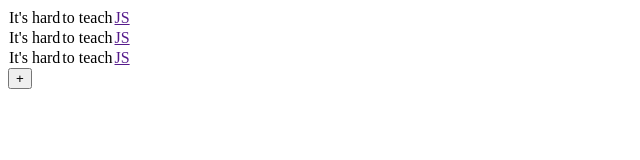
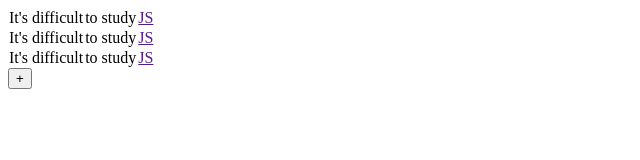
Before and after one commit to marysja/hardJS, a plain HTML site: page index.html in a window 1280 px wide. Shown: the whole page, without its empty margins (0-640 px from the left). Drawn offline with Linux system fonts and the light colour scheme.

Commit message:
Update index.html

```diff
--- a/index.html
+++ b/index.html
@@ -10,18 +10,18 @@
     <body>
         <table>
             <tr>
-                <td>It's hard</td>
-                <td>to teach</td>
+                <td>It's difficult</td>
+                <td>to study</td>
                 <td><a href=""> JS</a></td>
             </tr>
             <tr>
-                <td>It's hard</td>
-                <td>to teach</td>
+                <td>It's difficult</td>
+                <td>to study</td>
                 <td><a href=""> JS</a></td>
             </tr>
             <tr>
-                <td>It's hard</td>
-                <td>to teach</td>
+                <td>It's difficult</td>
+                <td>to study</td>
                 <td><a href=""> JS</a></td>
             </tr>
         </table>
```
